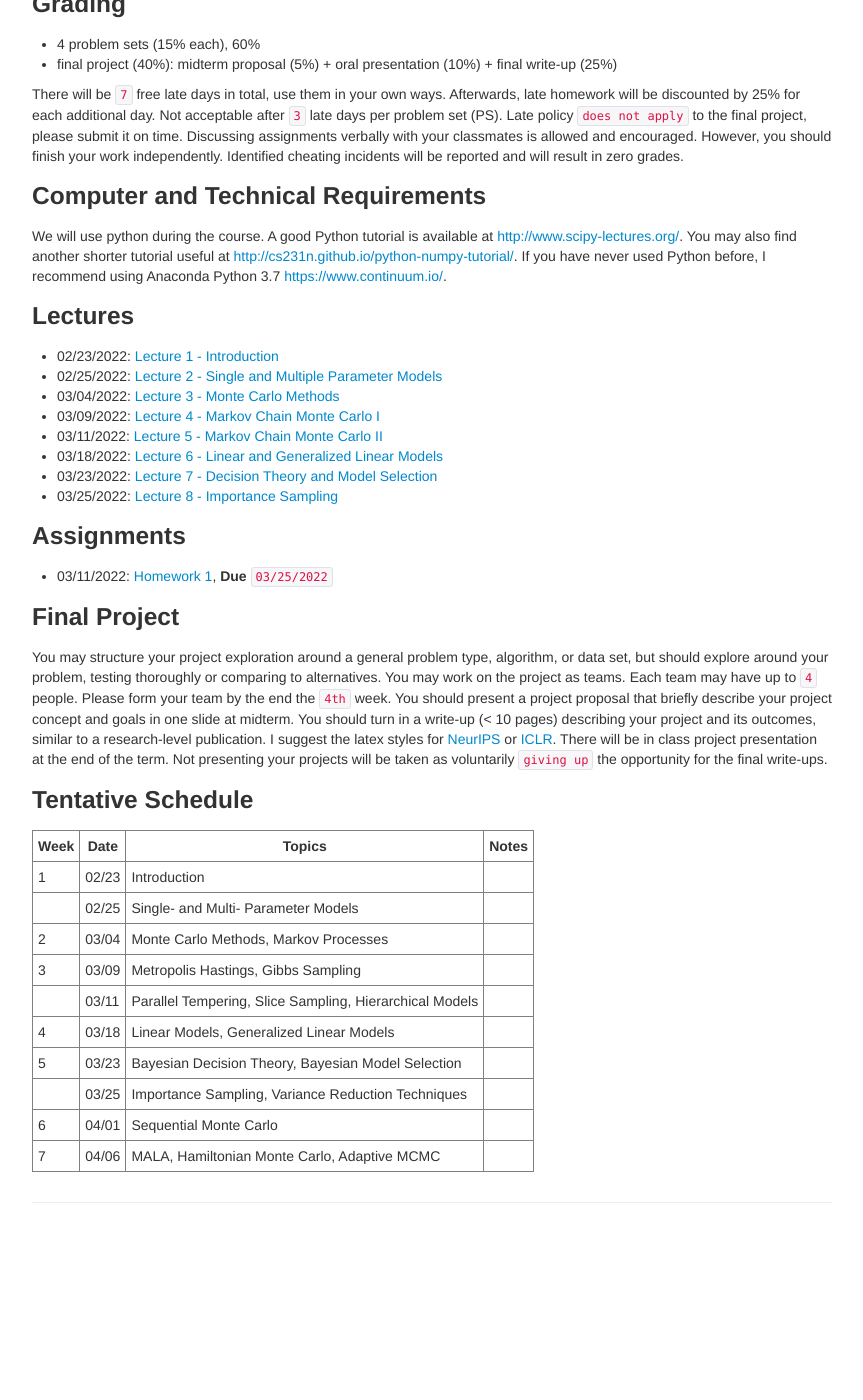
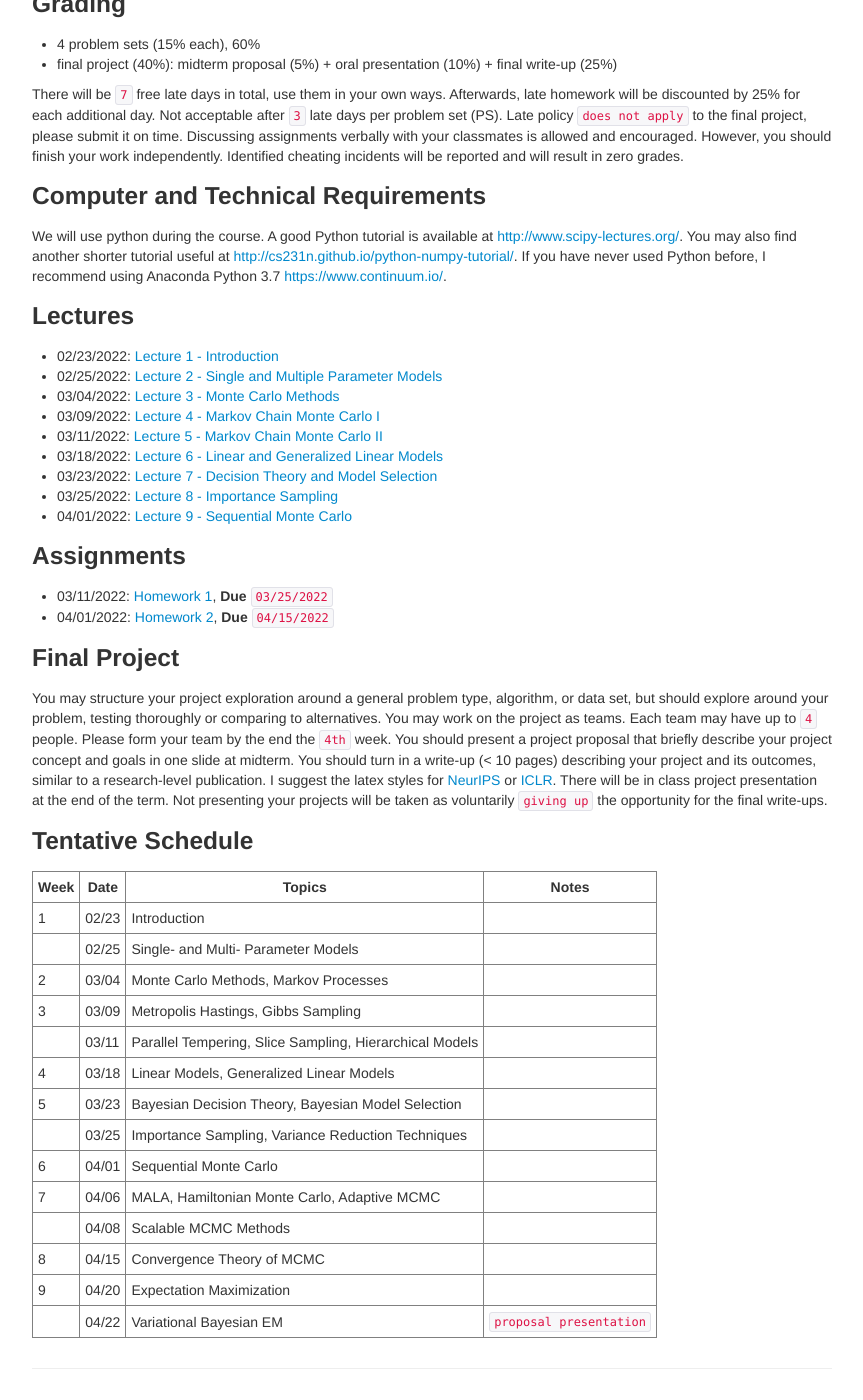
Before and after one commit to zcrabbit/zcrabbit.github.io, a Jekyll site: the page built from courses/btc-s22.md, in a window 1280 px wide and 1400 px high, scrolled down 807 px. Shown: the whole window, without its empty margins (208-1071 px from the left). Built offline with Jekyll 4.4.1, drawn with Linux system fonts in a browser that asks for light colours; before the commit the page ends 2041 px from its top, so only the background shows below that.

Commit message:
lecture 9 and homework 2 out

```diff
--- a/courses/btc-s22.md
+++ b/courses/btc-s22.md
@@ -47,11 +47,13 @@
 - 03/18/2022: [Lecture 6 - Linear and Generalized Linear Models]({{sites.baseurl}}/static/slides/btc_spring22/lec06.pdf)
 - 03/23/2022: [Lecture 7 - Decision Theory and Model Selection]({{sites.baseurl}}/static/slides/btc_spring22/lec07.pdf)
 - 03/25/2022: [Lecture 8 - Importance Sampling]({{sites.baseurl}}/static/slides/btc_spring22/lec08.pdf)
+- 04/01/2022: [Lecture 9 - Sequential Monte Carlo]({{sites.baseurl}}/static/slides/btc_spring22/lec09.pdf)
 
 
 
 ### Assignments
 - 03/11/2022: [Homework 1]({{sites.baseurl}}/static/slides/btc_spring22/hw01.pdf), **Due** `03/25/2022`
+- 04/01/2022: [Homework 2]({{sites.baseurl}}/static/slides/btc_spring21/hw02.pdf), **Due** `04/15/2022`
 
 
 
@@ -74,3 +76,7 @@
 |       |03/25 | Importance Sampling, Variance Reduction Techniques|       |
 | 6     |04/01 | Sequential Monte Carlo|     |
 | 7     |04/06 | MALA, Hamiltonian Monte Carlo, Adaptive MCMC|       |
+|       |04/08 | Scalable MCMC Methods |         |
+| 8     |04/15 | Convergence Theory of MCMC |         |
+| 9     |04/20 | Expectation Maximization |           |
+|       |04/22 | Variational Bayesian EM |   `proposal presentation`   |
```
Also changed, not shown: 4 other files.
